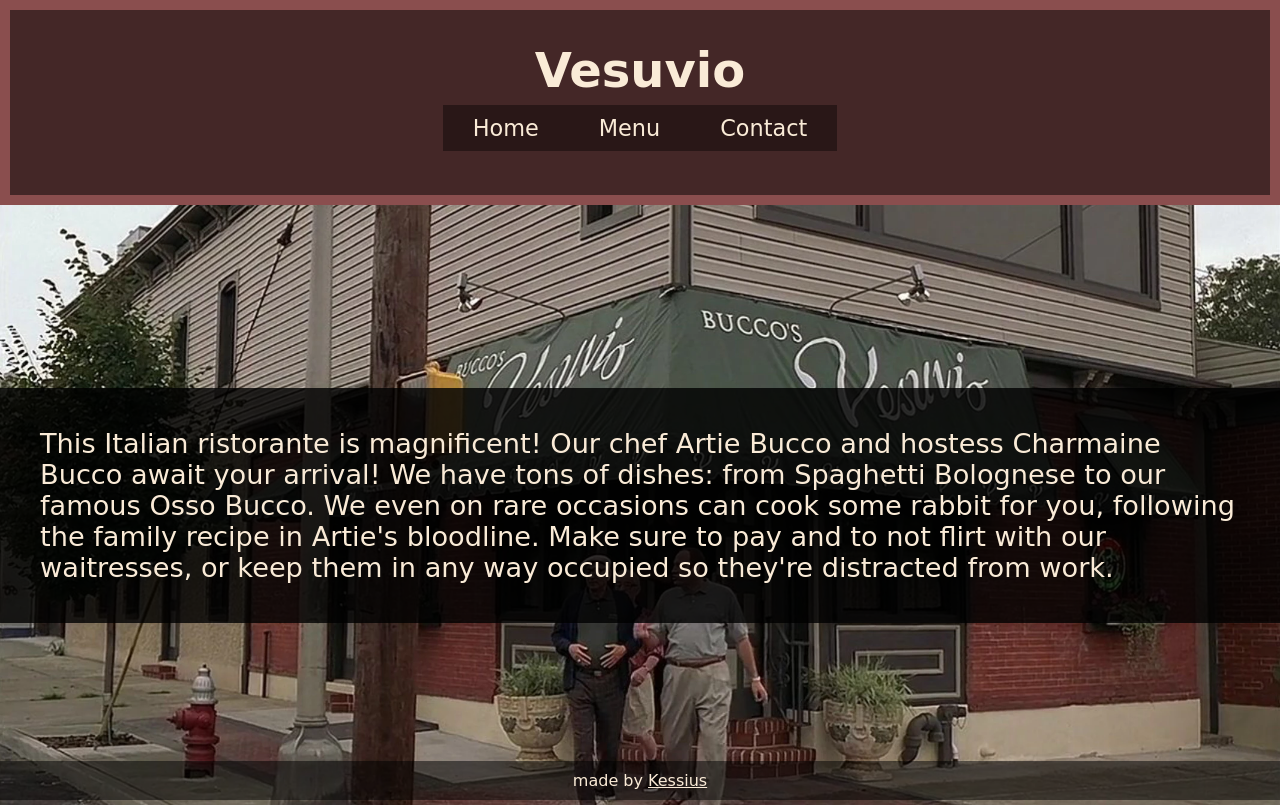
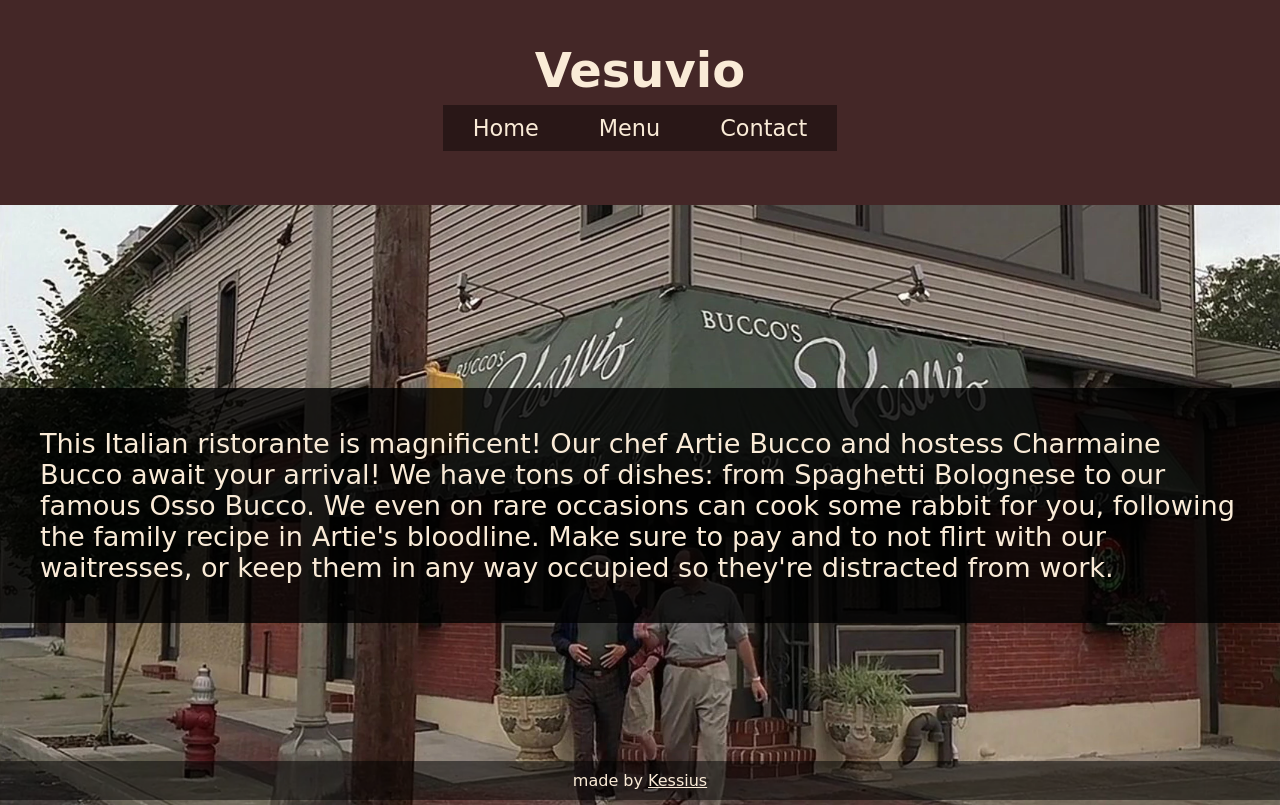
Before and after one commit to Kessius00/restaurant-page, a website built with webpack: page src/template.html in a window 1280 px wide. Built offline with nearby package versions, Linux system fonts and the light colour scheme; a web font is replaced by a local one.

Commit message:
style changes

```diff
--- a/src/main.css
+++ b/src/main.css
@@ -3,6 +3,7 @@
 
 body{
     margin: 0;
+    padding: 0;
     background-color: #8a4e4e;
     font-family: 'Forum','Rosarivo', cursive;
     color:antiquewhite;
@@ -48,7 +49,7 @@ button:active{
 }
 
 .header{
-    margin: 10px;
+    padding: 10px;
     display: flex;
     height: 185px;
     flex-direction: column;
```
